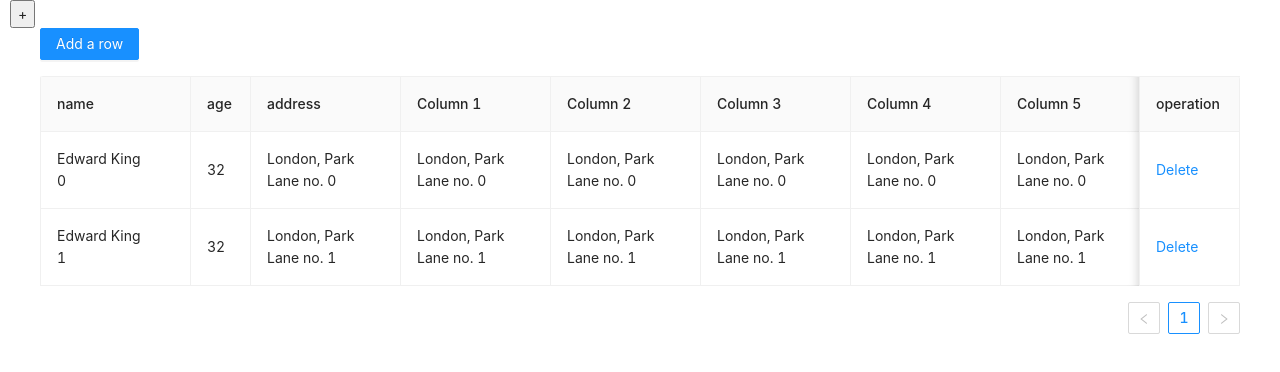
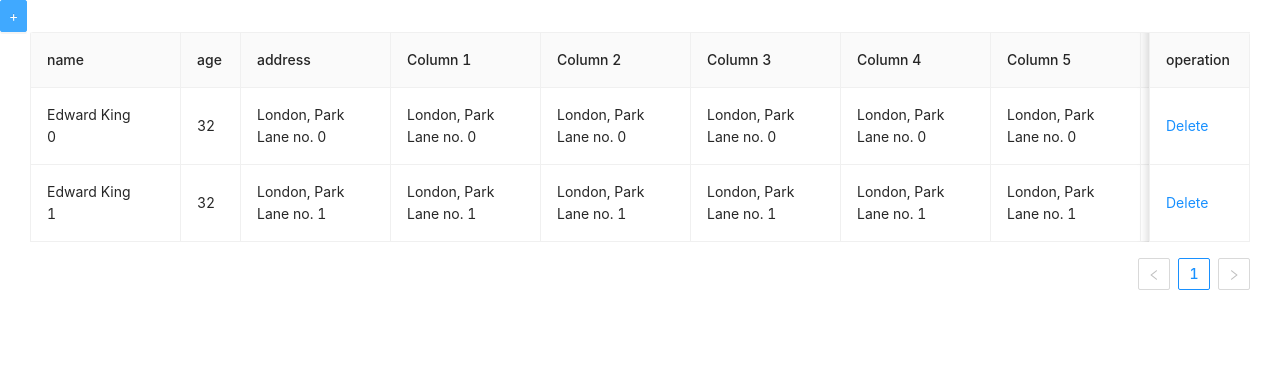
Before and after one commit to dontcry2013/scheduler, a React (Create React App) app: page / in a window 1280 px wide. Shown: the top 372 px of the page. Built offline with nearby package versions, Linux system fonts and the light colour scheme.

Commit message:
move hover over button to table

```diff
--- a/src/App.tsx
+++ b/src/App.tsx
@@ -1,26 +1,15 @@
 import React from 'react';
 import "antd/dist/antd.css";
 import EditableTable from './components/EditableTable';
-import HoverOverButton from './components/HoverOverButton';
 import { EventContext } from './reducers/EventContext';
 import { useEventReducer } from './reducers/EventReducer';
-import { IMouseOver } from './components/Interface';
 
 function App() {
-  const [state, dispatch] = useEventReducer();
-  const mouseOver: IMouseOver = {
-    top: state.mouseOver.top, key: state.mouseOver.key
-  }
+  const [eventState, dispatch] = useEventReducer();
 
   return (
-    <EventContext.Provider value={dispatch}>
-      <div style={{
-        height: '100%',
-        padding: '0 10px',
-      }}>
-        <HoverOverButton mouseOver={mouseOver}></HoverOverButton>
+    <EventContext.Provider value={{ eventState, dispatch }}>
         <EditableTable></EditableTable>
-      </div>
     </EventContext.Provider>
   );
 }
--- a/src/components/EditableCell.tsx
+++ b/src/components/EditableCell.tsx
@@ -16,7 +16,7 @@ const EditableCell: React.FC<EditableCellProps> = ({
   const [editing, setEditing] = useState(false);
   const inputRef = useRef<Input>(null);
   const form = useContext(EditableContext)!;
-  const dispatch = useContext(EventContext);
+  const { dispatch } = useContext(EventContext);
 
   useEffect(() => {
     if (editing) {
--- a/src/components/EditableTable.tsx
+++ b/src/components/EditableTable.tsx
@@ -1,8 +1,10 @@
 import React, { useState, useContext } from 'react';
-import { Table, Button, Popconfirm } from 'antd';
-import { DataType, EditableTableState } from './Interface';
+import { Table, Popconfirm } from 'antd';
+import { DataType, EditableTableState, IMouseOver, } from './Interface';
 import EditableRow from './EditableRow';
 import EditableCell from './EditableCell';
+import HoverOverButton from './HoverOverButton';
+import { EventContext } from '../reducers/EventContext';
 
 type EditableTableProps = Parameters<typeof Table>[0];
 
@@ -28,8 +30,12 @@ const data = {
 
 type iColumns = (ColumnTypes[number] & { editable?: boolean; dataIndex: string })[];
 
-const EditableTableFunctional: React.FC<EditableTableProps>  = () => {
+const EditableTable: React.FC<EditableTableProps> = () => {
   const [state, setState] = useState<EditableTableState>(data);
+  const { eventState } = useContext(EventContext);
+  const mouseOver: IMouseOver = {
+    top: eventState.mouseOver.top, key: eventState.mouseOver.key
+  }
 
   const components = {
     body: {
@@ -163,9 +169,7 @@ const EditableTableFunctional: React.FC<EditableTableProps>  = () => {
 
   return (
     <div style={{ margin: '0 30px' }}>
-      <Button onClick={handleAdd} type="primary" style={{ marginBottom: 16 }}>
-        Add a row
-      </Button>
+      <HoverOverButton mouseOver={mouseOver} handleAdd={handleAdd}></HoverOverButton>
       <Table
         components={components}
         rowClassName={() => 'editable-row'}
@@ -178,4 +182,4 @@ const EditableTableFunctional: React.FC<EditableTableProps>  = () => {
   );
 }
 
-export default EditableTableFunctional;
+export default EditableTable;
--- a/src/components/HoverOverButton.tsx
+++ b/src/components/HoverOverButton.tsx
@@ -1,19 +1,19 @@
 import React from "react";
+import { Button } from 'antd';
 import { IMouseOver } from '../components/Interface'
 
 const mystyle: any = {
   position: 'relative',
-  left: 0,
-  top: 100,
-  width: 25,
+  display: 'inline',
+  left: -30,
+  zIndex: 10,
 };
 
-const HoverOverButton: React.FC<any> = ({ mouseOver }: { mouseOver: IMouseOver }) => {
-    const style = { ...mystyle, top: mouseOver.top }
-    console.log(mouseOver);
+const HoverOverButton: React.FC<any> = (prop: { mouseOver: IMouseOver, handleAdd: () => void  }) => {
+    const style = { ...mystyle, top: prop.mouseOver.top }
     return (
       <div id="iButtons" style={style}>
-        <input type="button" value="+"></input>
+        <Button style={{ paddingLeft: 8, paddingRight: 8 }} type="primary" onClick={prop.handleAdd}>+</Button>
       </div>
     );
 }
--- a/src/components/Interface.ts
+++ b/src/components/Interface.ts
@@ -34,3 +34,7 @@ export interface IMouseOver {
   top: number,
   key: string,
 }
+
+export interface IEventState {
+  mouseOver: IMouseOver,
+}
--- a/src/reducers/EventReducer.ts
+++ b/src/reducers/EventReducer.ts
@@ -1,11 +1,7 @@
 import { useReducer } from 'react';
-import { IMouseOver } from '../components/Interface'
+import { IEventState } from '../components/Interface';
 
-interface iState {
-  mouseOver: IMouseOver,
-}
-
-export const initialState: iState = {
+export const initialState: IEventState = {
   mouseOver: { top: 0, key: '0', },
 }
 
```
